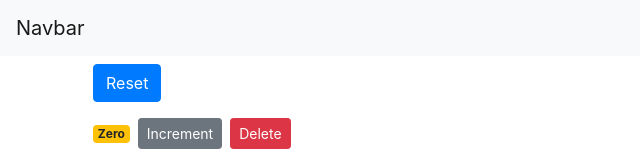
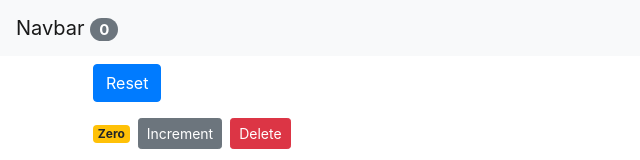
Before and after one commit to ikrami11/React_course, a React (Create React App) app in the folder counter-app/: page / in a window 1280 px wide. Shown: the top 160 px of the page, without its empty margins (0-640 px from the left). Built offline with nearby package versions, Linux system fonts and the light colour scheme.

Commit message:
+ total counters

```diff
--- a/counter-app/src/App.js
+++ b/counter-app/src/App.js
@@ -5,15 +5,54 @@ import Counters from './components/counters';
 
 
 class App extends Component {
+
+  state = {
+    counters: [
+        {id: 1, value: 0 },
+        {id: 2, value: 0 },
+        {id: 3, value: 0 },
+        {id: 4, value: 0 }
+    ]
+ };
+
+
+handleIncrement = counter => {
+
+    const counters = [...this.state.counters]; //clone the state counters
+    const index = counters.indexOf(counter); //index the array of counters
+    counters[index] = {...counter}; //clone the counter object received above
+    counters[index].value++;
+
+    this.setState({ counters });
+};
+
+handleDelete = (counterId) => {
+
+    const counters = this.state.counters.filter( c => c.id !== counterId );
+    this.setState({ counters });
+
+};
+
+handleReset = () => {
+
+    const counters = this.state.counters.map( c => {
+        c.value = 0;
+        return c;
+    } );
+
+    this.setState({ counters });
+
+};
+
   render() {
     return (
 
       <React.Fragment>
 
-          <NavBar />
+          <NavBar totalCounters ={this.state.counters.filter(c => c.value > 0).length} />
 
           <main className = "container">
-            <Counters />
+            <Counters counters = {this.state.counters} onDelete = {this.handleDelete} onIncrement = {this.handleIncrement} onReset ={this.handleReset}/>
           </main>
 
       </React.Fragment>
--- a/counter-app/src/components/counters.jsx
+++ b/counter-app/src/components/counters.jsx
@@ -3,48 +3,10 @@ import Counter from './counter';
 
 class Counters extends Component {
 
-    state = {
-        counters: [
-            {id: 1, value: 0 },
-            {id: 2, value: 0 },
-            {id: 3, value: 0 },
-            {id: 4, value: 0 }
-        ]
-     };
-
-
-    handleIncrement = counter => {
-
-        const counters = [...this.state.counters]; //clone the state counters
-        const index = counters.indexOf(counter); //index the array of counters
-        counters[index] = {...counter}; //clone the counter object received above
-        counters[index].value++;
-
-        this.setState({ counters });
-    };
-
-    handleDelete = (counterId) => {
-
-        const counters = this.state.counters.filter( c => c.id !== counterId );
-        this.setState({ counters });
-
-    };
-
-    handleReset = () => {
-
-        const counters = this.state.counters.map( c => {
-            c.value = 0;
-            return c;
-        } );
-
-        this.setState({ counters });
-
-    };
-
     render() {
         return ( <div>
-                    <button onClick={this.handleReset} className="btn btn-primary btm-sm m-2">Reset</button>
-                    {this.state.counters.map( counter => <Counter key = {counter.id} onDelete = {this.handleDelete} onIncrement = {this.handleIncrement} counter = {counter} selected />)}
+                    <button onClick = {this.props.onReset} className="btn btn-primary btm-sm m-2">Reset</button>
+                    {this.props.counters.map( counter => <Counter key = {counter.id} onDelete = {this.props.onDelete} onIncrement = {this.props.onIncrement} counter = {counter} selected />)}
                 </div> )
     }
 }
--- a/counter-app/src/components/navbar.jsx
+++ b/counter-app/src/components/navbar.jsx
@@ -4,7 +4,11 @@ class NavBar extends Component {
 
     render() {
         return ( <nav className="navbar navbar-light bg-light">
-                    <a className="navbar-brand" href="#">Navbar</a>
+                    <a className="navbar-brand" href="#">
+
+                        Navbar <span className="badge badge-pill badge-secondary"> {this.props.totalCounters} </span>
+
+                    </a>
                  </nav> );
             }
 }
```
